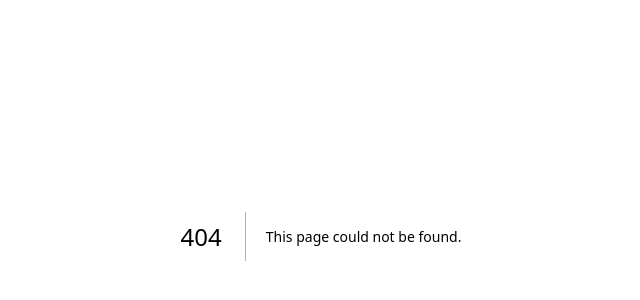
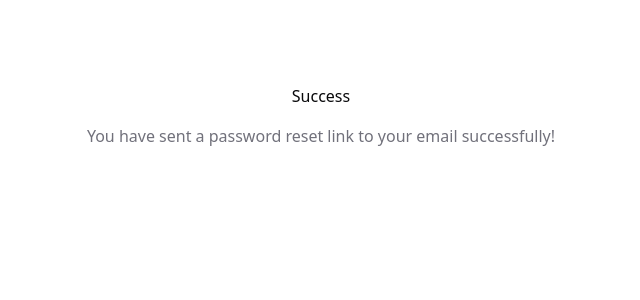
Before and after one commit to manos500/Basketball_shirts_shop, a Next.js app: page /auth/forgot-password/success in a window 1280 px wide. Before the commit this address had no page. Shown: the part 164-464 px from the top of the page, without its empty margins (319-959 px from the left). Built offline with nearby package versions, Linux system fonts and the light colour scheme.

Commit message:
Add auth/reset-password route to send password reset link

```diff
--- /dev/null
+++ b/app/auth/forgot-password/page.tsx
@@ -0,0 +1,15 @@
+import ForgotPassword from "@/components/ForgotPassword"
+const page =  () => {
+  return (
+    <div className='flex items-center justify-center space-y-4 flex-col h-[70vh]'>
+        <h1 className='text-heading-3'>Password Reset</h1>
+        <p className='text-muted-foreground'>
+           Please enter your email address to receive a password reset link.
+        </p>
+        <ForgotPassword/>
+    </div>
+
+  )
+}
+
+export default page
--- /dev/null
+++ b/app/auth/forgot-password/success/page.tsx
@@ -0,0 +1,14 @@
+const page =  () => {
+  return (
+    <div className='flex items-center justify-center space-y-4 flex-col h-[70vh]'>
+        <h1 className='text-heading-3'>Success</h1>
+        <p className='text-muted-foreground'>
+           You have sent a password reset link to your email successfully!
+        </p>
+
+    </div>
+
+  )
+}
+
+export default page
```
